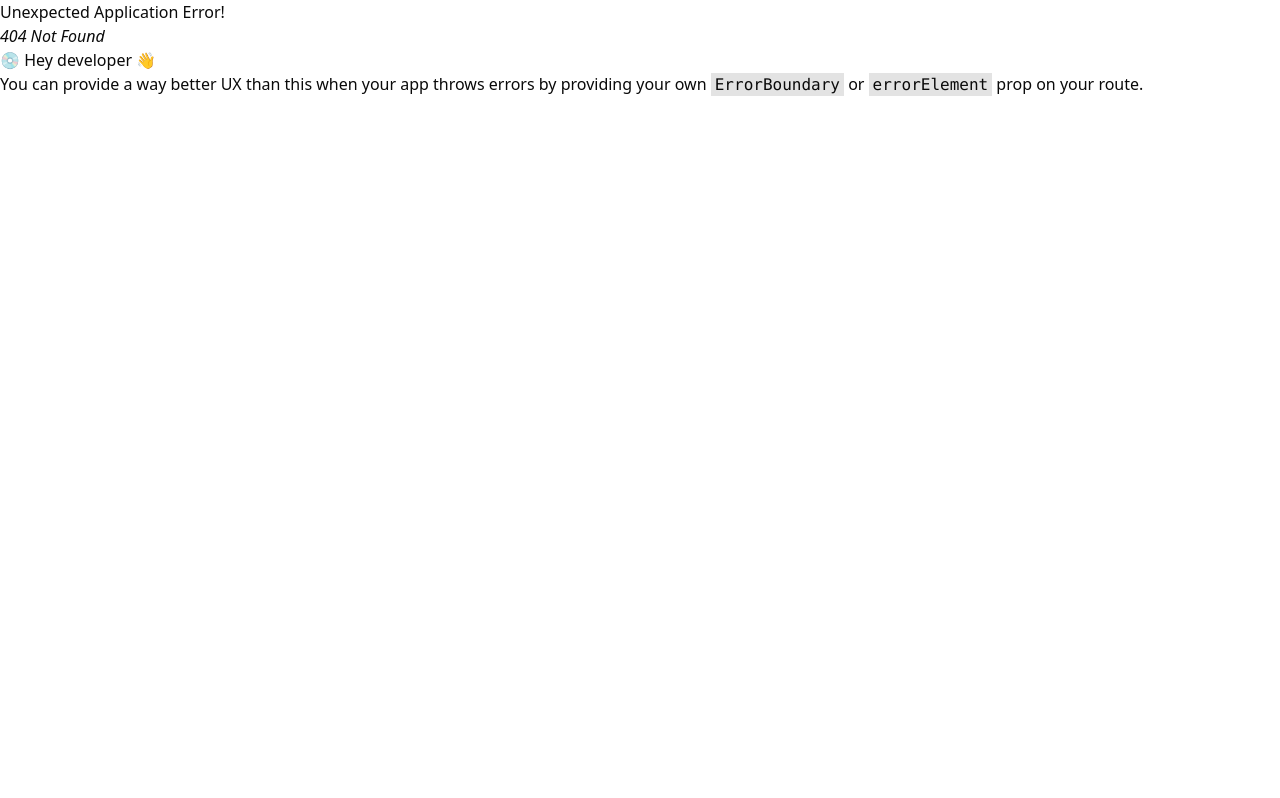
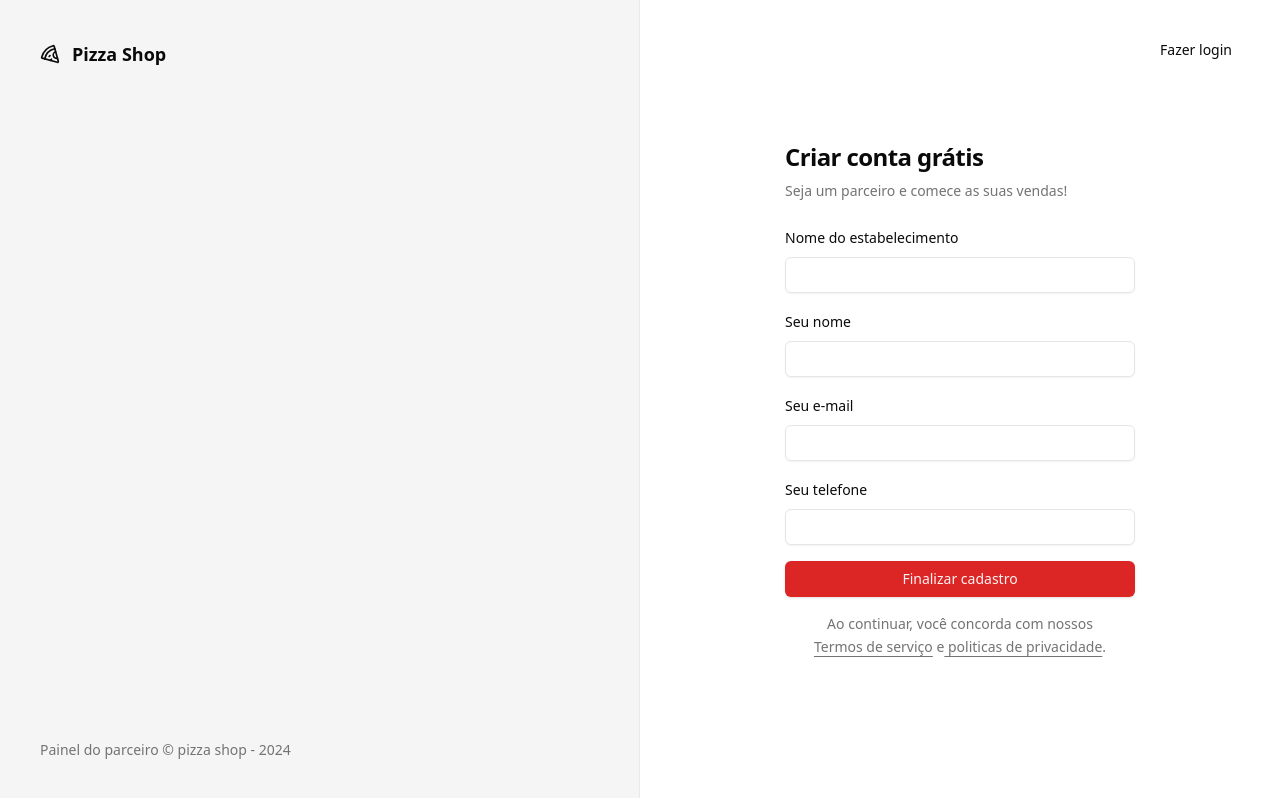
Before and after one commit to brunoanunciacaosouza/pizzashop-web, a React (Vite) app: page /sign-up in a window 1280 px wide. Before the commit this address had no page. Built offline with nearby package versions, Linux system fonts and the light colour scheme.

Commit message:
pagina cadastro de restaurantes

```diff
--- a/src/pages/_layouts/auth.tsx
+++ b/src/pages/_layouts/auth.tsx
@@ -15,7 +15,7 @@ export function AuthLayout() {
         </footer>
       </div>
 
-      <div className="flex flex-col items-center justify-center">
+      <div className="relative flex flex-col items-center justify-center">
         <Outlet />
       </div>
     </div>
--- a/src/pages/auth/sign-in.tsx
+++ b/src/pages/auth/sign-in.tsx
@@ -6,6 +6,7 @@ import { toast } from "sonner";
 import { Input } from "@/components/ui/input";
 import { Label } from "@/components/ui/label";
 import { Button } from "@/components/ui/button";
+import { Link } from "react-router-dom";
 
 const signInForm = z.object({
   email: z.string().email(),
@@ -36,9 +37,13 @@ export function SignIn() {
       <Helmet title="Login" />
 
       <div className="p-8">
+        <Button variant="ghost" asChild className="absolute right-8 top-8">
+          <Link to="/sign-up">Novo estabelecimento</Link>
+        </Button>
+
         <div className="flex w-[350px] flex-col justify-center gap-6">
           <div className="flex flex-col gap-2 text-clip">
-            <h1 className="text-2xl font-semibold capitalize tracking-tight">
+            <h1 className="text-2xl font-semibold tracking-tight">
               Acessar painel
             </h1>
             <p className="text-sm text-muted-foreground">
@@ -57,7 +62,7 @@ export function SignIn() {
               type="submit"
               onClick={handleSubmit(handleSignIn)}
             >
-              Acessar Painel
+              Acessar painel
             </Button>
           </form>
         </div>
--- /dev/null
+++ b/src/pages/auth/sign-up.tsx
@@ -0,0 +1,112 @@
+import { Link, useNavigate } from "react-router-dom";
+import { Helmet } from "react-helmet-async";
+import { useForm } from "react-hook-form";
+import { z } from "zod";
+import { toast } from "sonner";
+
+import { Input } from "@/components/ui/input";
+import { Label } from "@/components/ui/label";
+import { Button } from "@/components/ui/button";
+
+const signInForm = z.object({
+  restauranteName: z.string(),
+  managerName: z.string(),
+  phone: z.string(),
+  email: z.string().email(),
+});
+
+type SignUpForm = z.infer<typeof signInForm>;
+
+export function SignUp() {
+  const navigate = useNavigate();
+  const { register, handleSubmit } = useForm<SignUpForm>();
+
+  async function handleSignUp(data: SignUpForm) {
+    try {
+      await new Promise((resolve) => setTimeout(resolve, 2000));
+
+      toast.success("Restaurante cadastrado com sucesso!", {
+        action: {
+          label: "Login",
+          onClick: () => navigate("/sign-in"),
+        },
+      });
+    } catch (error) {
+      toast.error("Erro ao cadastrar restaurante");
+    }
+  }
+
+  return (
+    <>
+      <Helmet title="Cadastro" />
+
+      <div className="p-8">
+        <Button variant="ghost" asChild className="absolute right-8 top-8">
+          <Link to="/sign-in">Fazer login</Link>
+        </Button>
+
+        <div className="flex w-[350px] flex-col justify-center gap-6">
+          <div className="flex flex-col gap-2 text-clip">
+            <h1 className="text-2xl font-semibold tracking-tight">
+              Criar conta grátis
+            </h1>
+            <p className="text-sm text-muted-foreground">
+              Seja um parceiro e comece as suas vendas!
+            </p>
+          </div>
+
+          <form className="space-y-4">
+            <div className="space-y-2">
+              <Label htmlFor="restauranteName">Nome do estabelecimento</Label>
+              <Input
+                id="restauranteName"
+                type="text"
+                {...register("restauranteName")}
+              />
+            </div>
+
+            <div className="space-y-2">
+              <Label htmlFor="managerName">Seu nome</Label>
+              <Input
+                id="managerName"
+                type="text"
+                {...register("managerName")}
+              />
+            </div>
+
+            <div className="space-y-2">
+              <Label htmlFor="email">Seu e-mail</Label>
+              <Input id="email" type="email" {...register("email")} />
+            </div>
+
+            <div className="space-y-2">
+              <Label htmlFor="phone">Seu telefone</Label>
+              <Input id="phone" type="tel" {...register("phone")} />
+            </div>
+
+            <Button
+              className="w-full"
+              type="submit"
+              onClick={handleSubmit(handleSignUp)}
+            >
+              Finalizar cadastro
+            </Button>
+
+            <p className="px-6 text-center text-sm leading-relaxed text-muted-foreground">
+              Ao continuar, você concorda com nossos{" "}
+              <a href="#" className="underline underline-offset-4">
+                Termos de serviço
+              </a>{" "}
+              e
+              <a href="#" className="underline underline-offset-4">
+                {" "}
+                politicas de privacidade
+              </a>
+              .
+            </p>
+          </form>
+        </div>
+      </div>
+    </>
+  );
+}
--- a/src/routes/routes.tsx
+++ b/src/routes/routes.tsx
@@ -4,6 +4,7 @@ import { AppLayout } from "@/pages/_layouts/app";
 import { AuthLayout } from "@/pages/_layouts/auth";
 import { Dashboard } from "@/pages/app/dashboard";
 import { SignIn } from "@/pages/auth/sign-in";
+import { SignUp } from "@/pages/auth/sign-up";
 
 export const router = createBrowserRouter([
   {
@@ -24,6 +25,10 @@ export const router = createBrowserRouter([
         path: "/sign-in",
         element: <SignIn />,
       },
+      {
+        path: "/sign-up",
+        element: <SignUp />,
+      },
     ],
   },
 ]);
```
